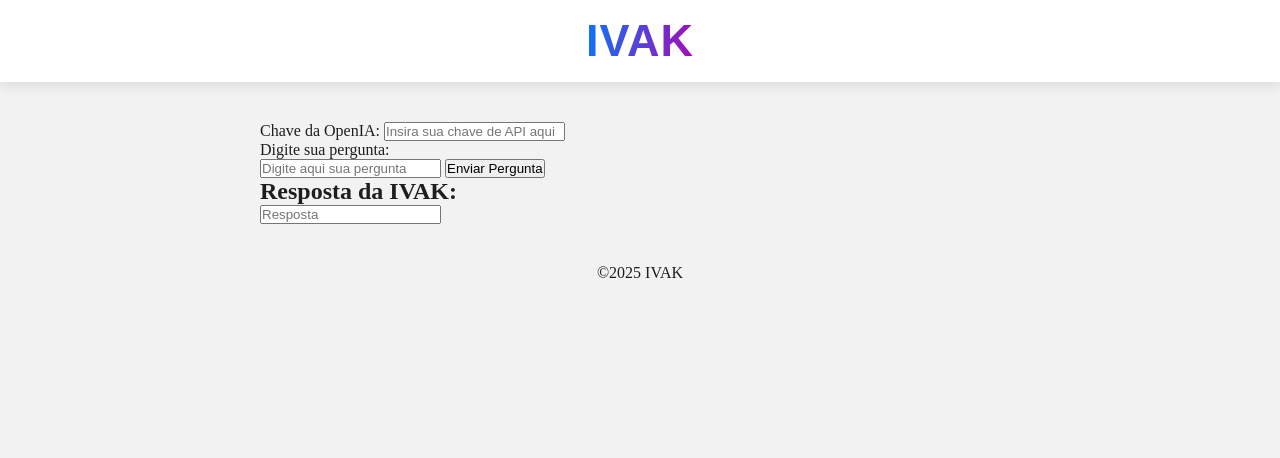
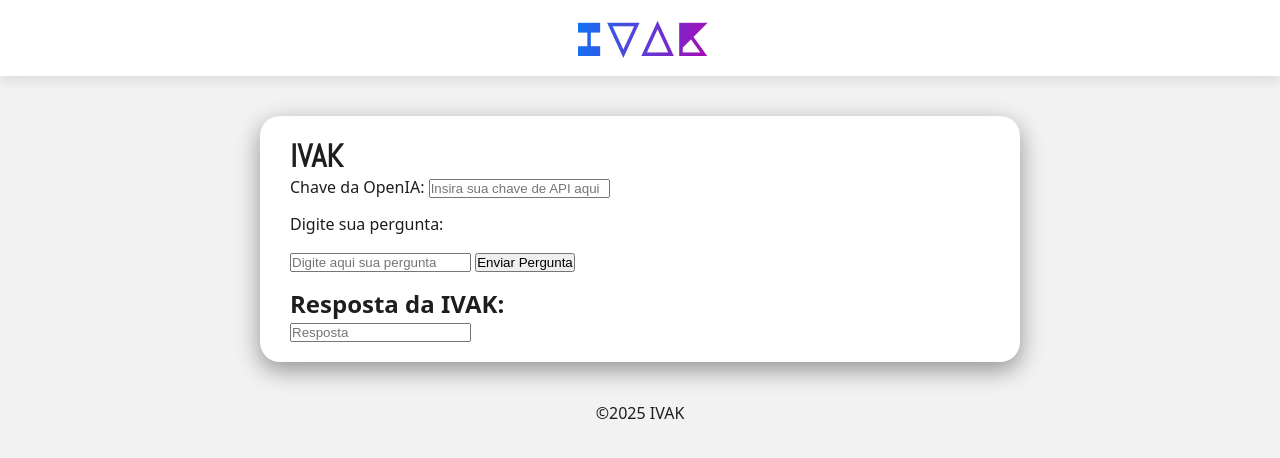
Before and after one commit to SarahSSM1/IVAK-IA, a website: page index.html in a window 1280 px wide. Drawn offline with Linux system fonts and the light colour scheme.

Commit message:
sarah/add: card implementado

```diff
--- a/index.html
+++ b/index.html
@@ -1,10 +1,13 @@
 <!DOCTYPE html>
 <html lang="en">
   <head>
-    <meta charset="UTF-8">
-    <meta name="viewport" content="width=device-width, initial-scale=1.0">
-    <title>IVAK Assistente</title>
-    <link rel="stylesheet" href="ivak.css">
+    <meta charset="UTF-8" />
+    <meta name="viewport" content="width=device-width, initial-scale=1.0" />
+    <title>IVAK</title>
+    <link rel="stylesheet" href="ivak.css" />
+    <link rel="preconnect" href="https://fonts.googleapis.com">
+    <link rel="preconnect" href="https://fonts.gstatic.com" crossorigin>
+    <link href="https://fonts.googleapis.com/css2?family=Abel&family=Major+Mono+Display&display=swap" rel="stylesheet">
   </head>
   <body>
 <header>
@@ -14,10 +17,15 @@
     </header>
 
     <main>
+       <div class="card">
+        <header>
+          <h1 id="card-title">IVAK</h1>
+
           <div class="api-key-container">
             <label for="api-key">Chave da OpenIA:</label>
             <input type="password" id="api-key" placeholder="Insira sua chave de API aqui">
           </div>
+        </header>
 
         <p>Digite sua pergunta:</p>
 
@@ -33,6 +41,7 @@
             <div id="ai-response-output"></div>
             <input type="text" id="user-input" placeholder= "Resposta">
         </div>
+        </div>
     </main>
 
     <footer>
--- a/ivak.css
+++ b/ivak.css
@@ -6,8 +6,8 @@
 
   --navbar-bg: #fff;
 
-  --footer-text: #fff;
-  --footer-bg: var(--accent-gradient-purple);
+  /* --footer-text: #fff;
+  --footer-bg: var(--accent-gradient-purple); */
 }
 
 * {
@@ -17,7 +17,7 @@
 }
 
 body {
-  font-family: "Almendra Display", serif;
+  font-family: "Fascinate Inline", system-ui;
   display: flex;
   flex-direction: column;
   align-items: center;
@@ -46,9 +46,8 @@
 }
 
 .navbar-title {
-  /* font-family: "Fascinate Inline", system-ui; */
-  /* font-family: "Major Mono Display", monospace; */
-  font-family: "Abel", sans-serif;
+  font-family: "Major Mono Display", monospace;
+  /* font-family: "Abel", sans-serif; */
   font-size: 45px;
   background: var(--accent-gradient-blue);
   -webkit-background-clip: text;
@@ -71,3 +70,7 @@
   gap: 15px;
   transition: transform 0.4s ease;
 }
+
+#card-title{
+  font-family: "Abel", sans-serif;
+}
```
Lines whose indentation alone changed are shown as unchanged.
